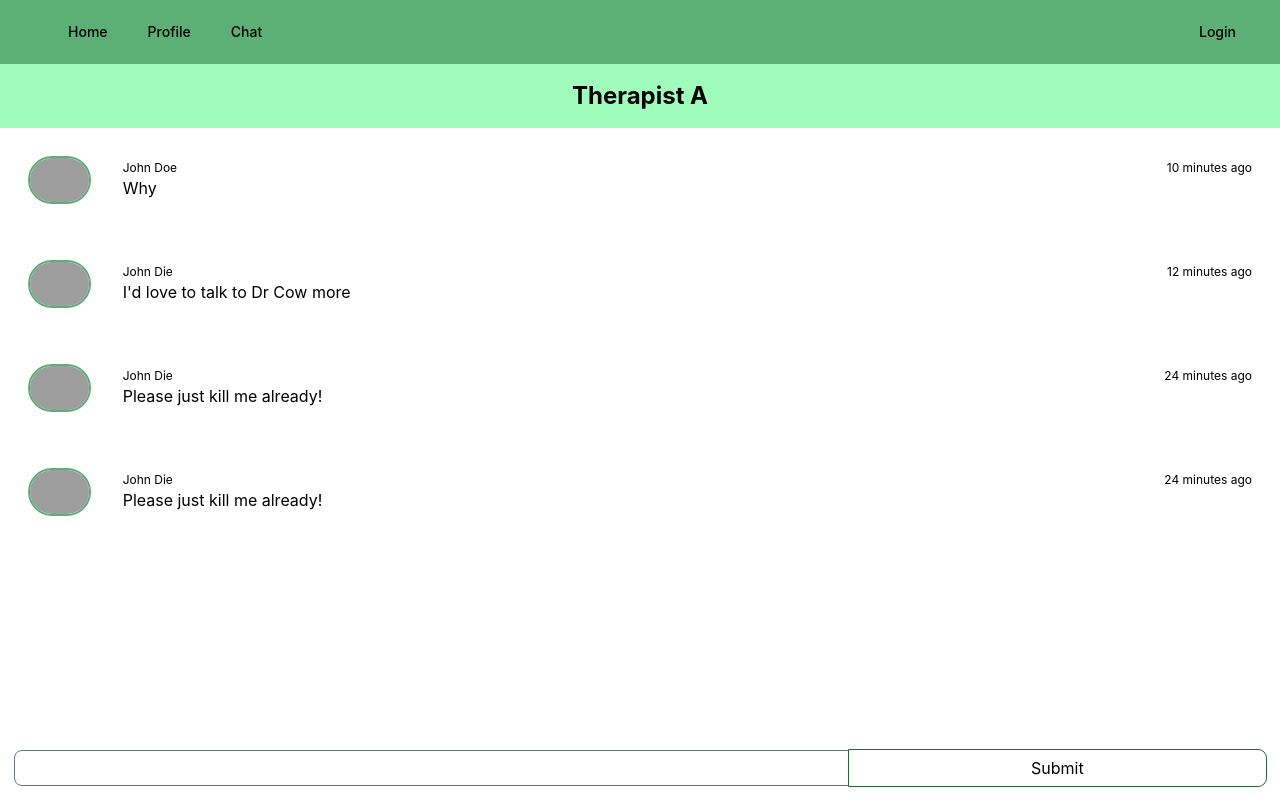
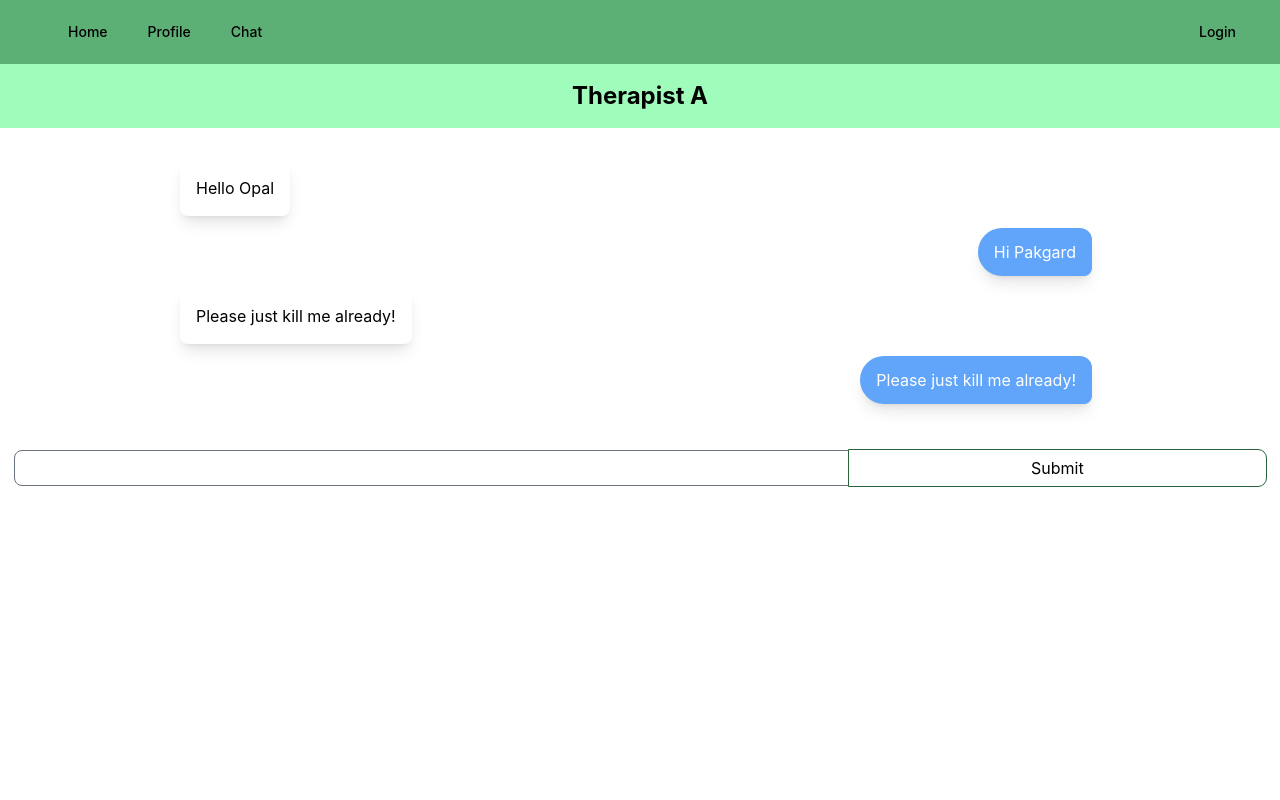
Before and after one commit to NotFastJustFurious/frontend, a React (Create React App) app: page /chat in a window 1280 px wide. Built offline with nearby package versions, Linux system fonts and the light colour scheme; grey boxes are pictures that could not be loaded.

Commit message:
added messages layout

```diff
--- a/src/page/chat/Chat.js
+++ b/src/page/chat/Chat.js
@@ -1,7 +1,29 @@
 import NavigationBar from "../../component/NavigationBar";
-import LogCard from "../../component/LogCard";
 
 export default function Chat() {
+
+    let messages = [
+        {
+            id: "1",
+            content: "Hello Opal",
+            time: "10 minutes ago"
+        },
+        {
+            id: "2",
+            content: "Hi Pakgard",
+            time: "12 minutes ago"
+        },
+        {
+            id: "1",
+            content: "Please just kill me already!",
+            time: "24 minutes ago"
+        },
+        {
+            id: "2",
+            content: "Please just kill me already!",
+            time: "24 minutes ago"
+        },
+    ]
 
     return <div className="flex flex-col h-screen">
         <NavigationBar></NavigationBar>
@@ -10,8 +32,18 @@ export default function Chat() {
                 Therapist A
             </div>
         </dev>
-        <LogCard border={false} className="flex-grow"></LogCard>
-
+        <div class="flex flex-col">
+            <div className="p-5 md:mx-20 lg:mx-40">
+              <div className="chat-box">
+                {messages.map((message, time) => (
+                  <div key={time} className={`${message.id === "2" ? 'mr-2 py-3 px-4 bg-blue-400 rounded-bl-3xl rounded-tl-3xl rounded-tr-xl text-white ml-auto right' : 'left'}  my-3 w-fit shadow-lg p-4 rounded-lg`}>
+                    {/* <span className={`${message.id === "2" ? '  text-green-500' : 'text-orange-500'} rounded font-extrabold`}>{message.id}</span> */}
+                    <p className="md:text-base">{message.content}</p>
+                  </div>
+                ))}
+              </div>
+            </div>
+            </div>
         <div className="w-full flex flex-row h-16 p-3.5">
             <input type="text" className="w-2/3 h-full rounded-l-lg"></input>
             <button className="w-1/3 h-full outline outline-1 outline-furious-green-2 rounded-r-lg">Submit</button>
```
